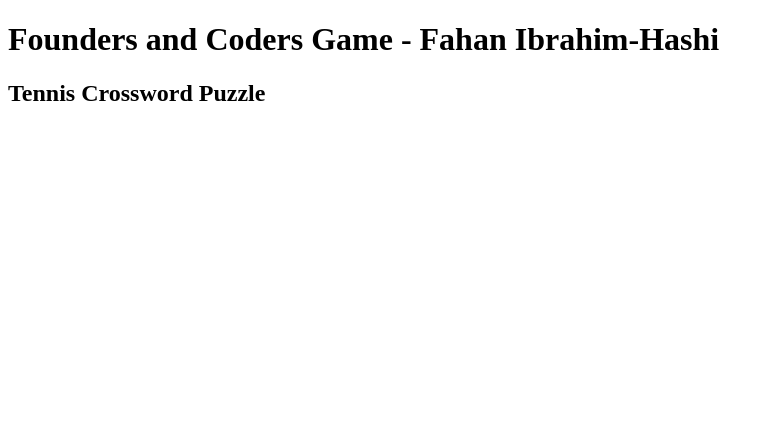
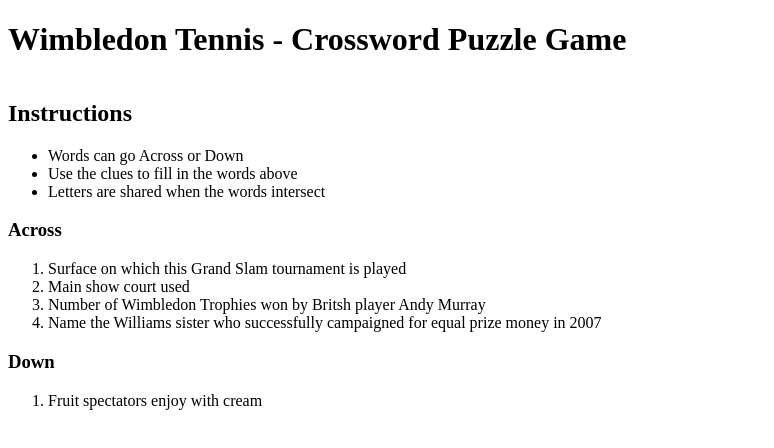
Before and after one commit to fahanibrahimhashi/FIH-game, a plain HTML site: page index.html in a window 1280 px wide. Shown: the whole page, without its empty margins (0-774 px from the left). Drawn offline with Linux system fonts and the light colour scheme.

Commit message:
Adding the structure of the game in html

```diff
--- a/index.html
+++ b/index.html
@@ -1,14 +1,38 @@
 <!DOCTYPE html>
     <head>
-        <title>FAC Game - Fahan Ibrahim-Hashi</title>
+        <title>Wimbledon Tennis - Crossword Puzzle Game</title>
     </head>
     <body>
         <main>
-            <h1>Founders and Coders Game - Fahan Ibrahim-Hashi</h1>
+            <h1>Wimbledon Tennis - Crossword Puzzle Game</h1>
             <section>
-                <h2>Tennis Crossword Puzzle</h2>
+                <table>
+                    <tr>
+
+                    </tr>
+                </table>
 
 
             </section>
+
+            <section>
+                <h2>Instructions</h2>
+                <ul>
+                    <li>Words can go Across or Down</li>
+                    <li>Use the clues to fill in the words above</li>
+                    <li>Letters are shared when the words intersect</li>
+                </ul>
+                <h3>Across</h3>
+                <ol>
+                    <li>Surface on which this Grand Slam tournament is played</li>
+                    <li>Main show court used</li>
+                    <li>Number of Wimbledon Trophies won by Britsh player Andy Murray</li>
+                    <li>Name the Williams sister who successfully campaigned for equal prize money in 2007</li>
+                </ol>
+                <h3>Down</h3>
+                <ol>
+                    <li>Fruit spectators enjoy with cream</li>
+                </ol>
+            </section>
         </main>
     </body>
```
